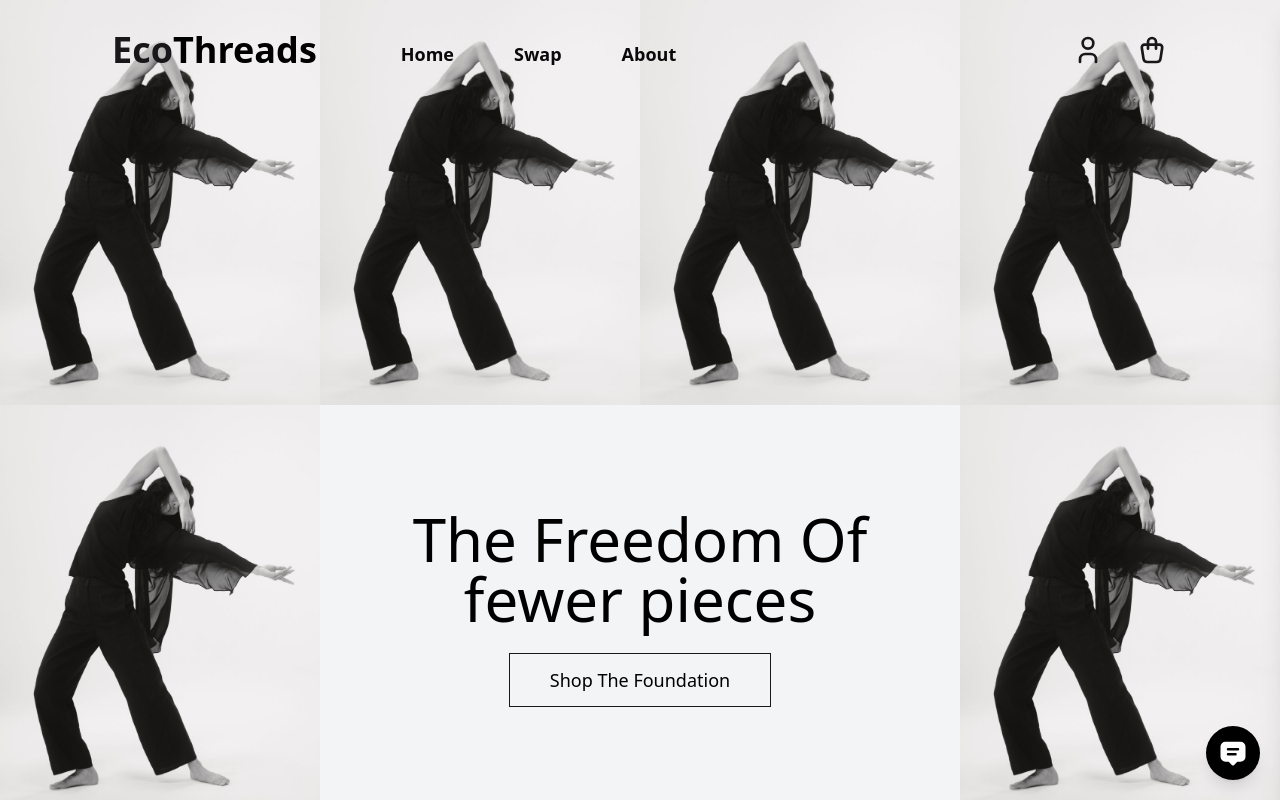
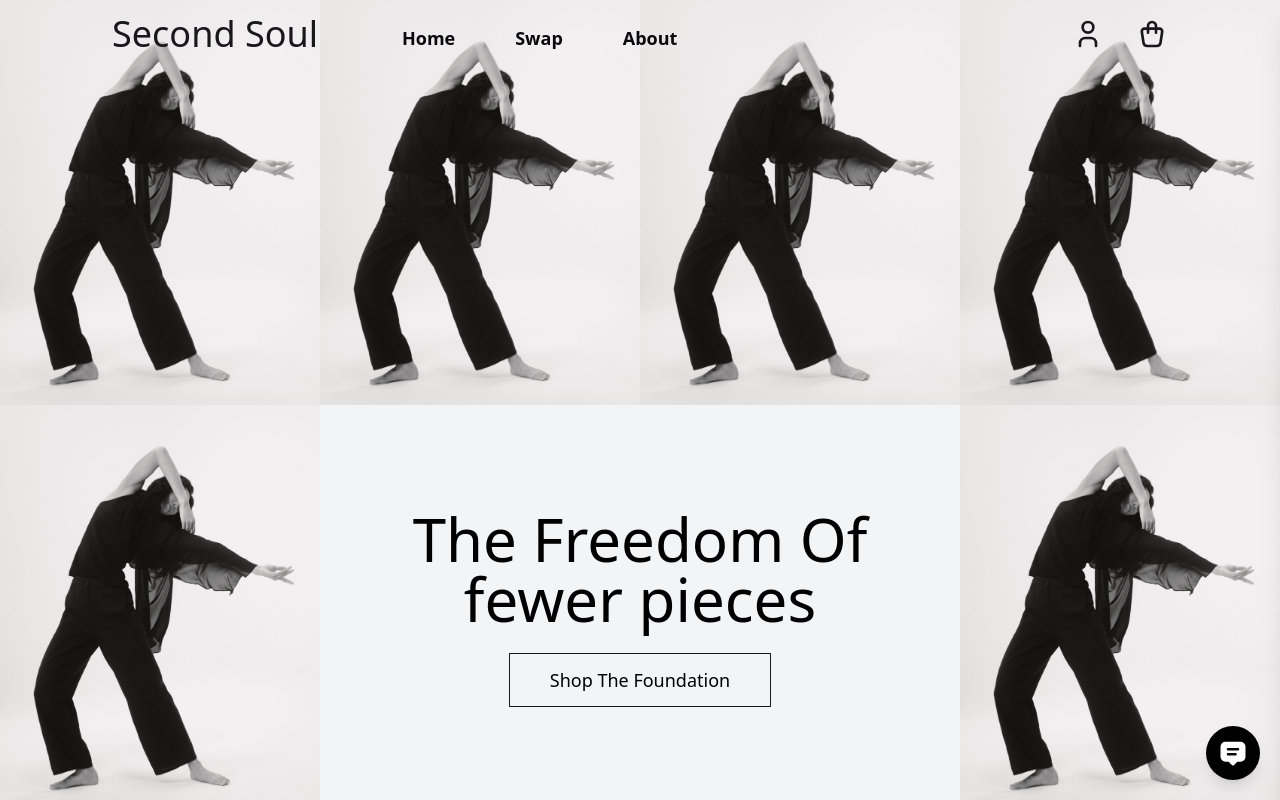
Before and after one commit to FikryRamadhan/IFEST, a React (Vite) app: page / in a window 1280 px wide. Shown: the top 800 px of the page. Built offline with nearby package versions, Linux system fonts and the light colour scheme.

Commit message:
IFEST-11: staging update menu

```diff
--- a/index.html
+++ b/index.html
@@ -1,6 +1,5 @@
-<!doctype html>
+<!DOCTYPE html>
 <html lang="en">
-
   <head>
     <meta charset="UTF-8" />
     <link rel="icon" type="image/svg+xml" href="/vite.svg" />
@@ -11,17 +10,5 @@
   <body>
     <div id="root"></div>
     <script type="module" src="/src/main.tsx"></script>
-  <!-- <script>
-    (function () { if (!window.chatbase || window.chatbase("getState") !== "initialized") { window.chatbase = (...arguments) => { if (!window.chatbase.q) { window.chatbase.q = [] } window.chatbase.q.push(arguments) }; window.chatbase = new Proxy(window.chatbase, { get(target, prop) { if (prop === "q") { return target.q } return (...args) => target(prop, ...args) } }) } const onLoad = function () { const script = document.createElement("script"); script.src = "https://www.chatbase.co/embed.min.js"; script.id = "XrAoew-rLxNnPk5u3h01I"; script.domain = "www.chatbase.co"; document.body.appendChild(script) }; if (document.readyState === "complete") { onLoad() } else { window.addEventListener("load", onLoad) } })();
-    </script>
-    <script>
-      const crypto = require('crypto');
-
-      const secret = 'ac4wqgosg13vy3h18jsc3weqjz4zj4gr'; // Your verification secret key
-      const userId = 1
-
-      const hash = crypto.createHmac('sha256', secret).update(userId).digest('hex');
-    </script> -->
   </body>
-
 </html>
--- a/src/App.tsx
+++ b/src/App.tsx
@@ -1,10 +1,11 @@
-import { useState } from 'react'
-import Home from './pages/Home'
-import { Route, BrowserRouter as Router, Routes } from 'react-router-dom'
-import Navbar from './component/Navbar'
-import NotFound from './pages/NotFound'
-import About from './pages/About'
-import ChatbotButton from './component/ModalChat'
+import { useState } from "react";
+import Home from "./pages/Home";
+import { Route, BrowserRouter as Router, Routes } from "react-router-dom";
+import Navbar from "./component/Navbar";
+import NotFound from "./pages/NotFound";
+import About from "./pages/About";
+import ChatbotButton from "./component/ModalChat";
+import Shop from "./pages/Shop";
 
 function App() {
   return (
@@ -13,12 +14,13 @@ function App() {
         <Routes>
           <Route path="/" element={<Home />} />
           <Route path="/about" element={<About />} />
+          <Route path="/shop-fashion" element={<Shop />} />
           <Route path="*" element={<NotFound />} />
         </Routes>
         <ChatbotButton />
       </Router>
     </>
-  )
+  );
 }
 
-export default App
+export default App;
--- a/src/component/Navbar.tsx
+++ b/src/component/Navbar.tsx
@@ -56,7 +56,7 @@ const Navbar = () => {
       {/* Navbar */}
       <div
         id="nav"
-        className={`w-full px-4 lg:px-28 py-6 flex items-center justify-between fixed top-0 z-50 transition-all duration-300 ${
+        className={`w-full px-4 lg:px-28 py-2 flex items-center justify-between fixed top-0 z-50 transition-all duration-300 ${
           isScrolled ? "bg-white shadow-md" : "bg-transparent"
         } ${isNavbarVisible ? "translate-y-0" : "-translate-y-full"}`}
       >
@@ -65,8 +65,8 @@ const Navbar = () => {
           <button className="lg:hidden" onClick={toggleMenu}>
             {isMenuOpen ? <IconX size={32} /> : <IconMenu2 size={32} />}
           </button>
-          <h1 className="font-bold whitespace-nowrap text-zinc-900 lg:text-4xl text-2xl">
-            Eco<span className="text-black">Threads</span>
+          <h1 className="whitespace-nowrap text-zinc-900 lg:text-4xl text-2xl">
+            Second Soul
           </h1>
         </div>
 
```
Lines whose indentation alone changed are shown as unchanged.
